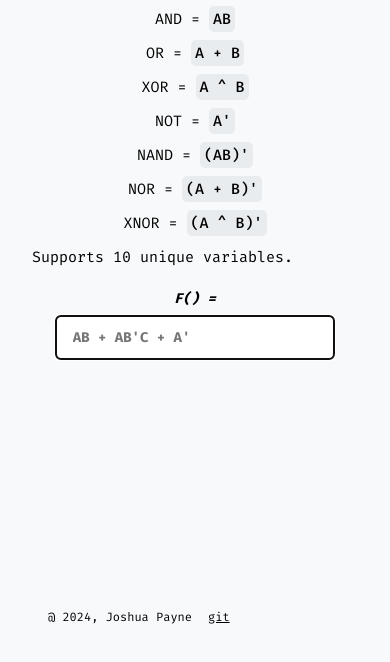
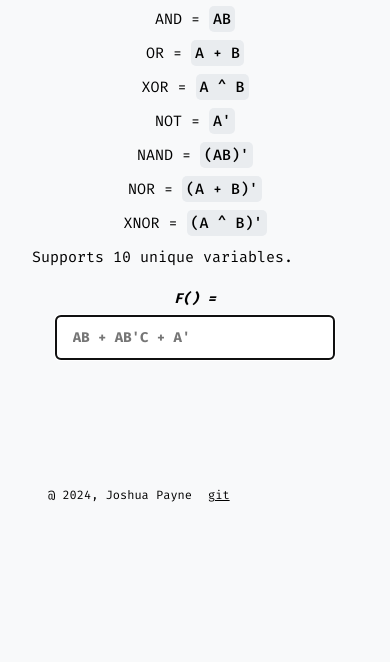
Before and after one commit to Paynecoder/LogicFuncSolver, a plain HTML site: page index.html in a window 390 px wide. Shown: the part 192-854 px from the top of the page. Drawn offline with Linux system fonts and the light colour scheme.

Commit message:
mobile fix 2.0

```diff
--- a/style.css
+++ b/style.css
@@ -202,6 +202,6 @@ td {
   }
 
   .main-container {
-    min-height: 35vh;
+    min-height: 0vh;
   }
 }
```
